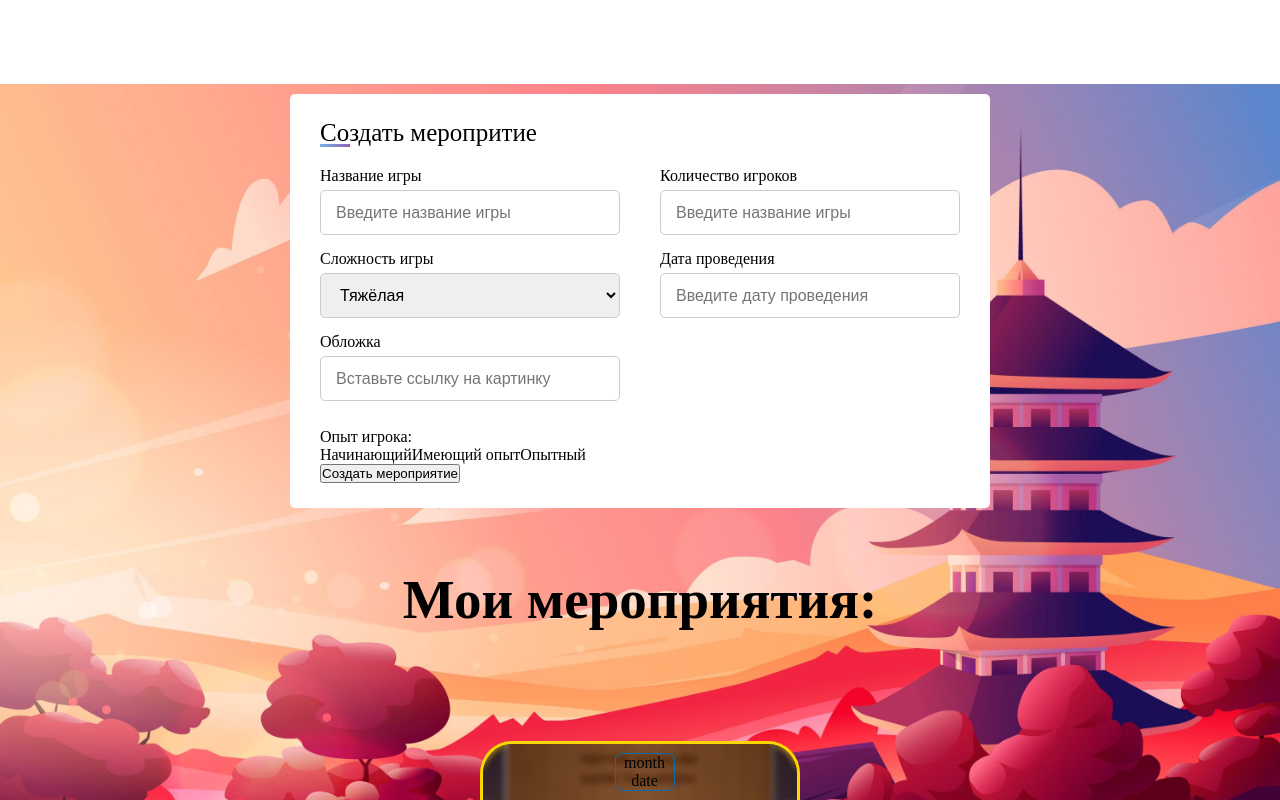
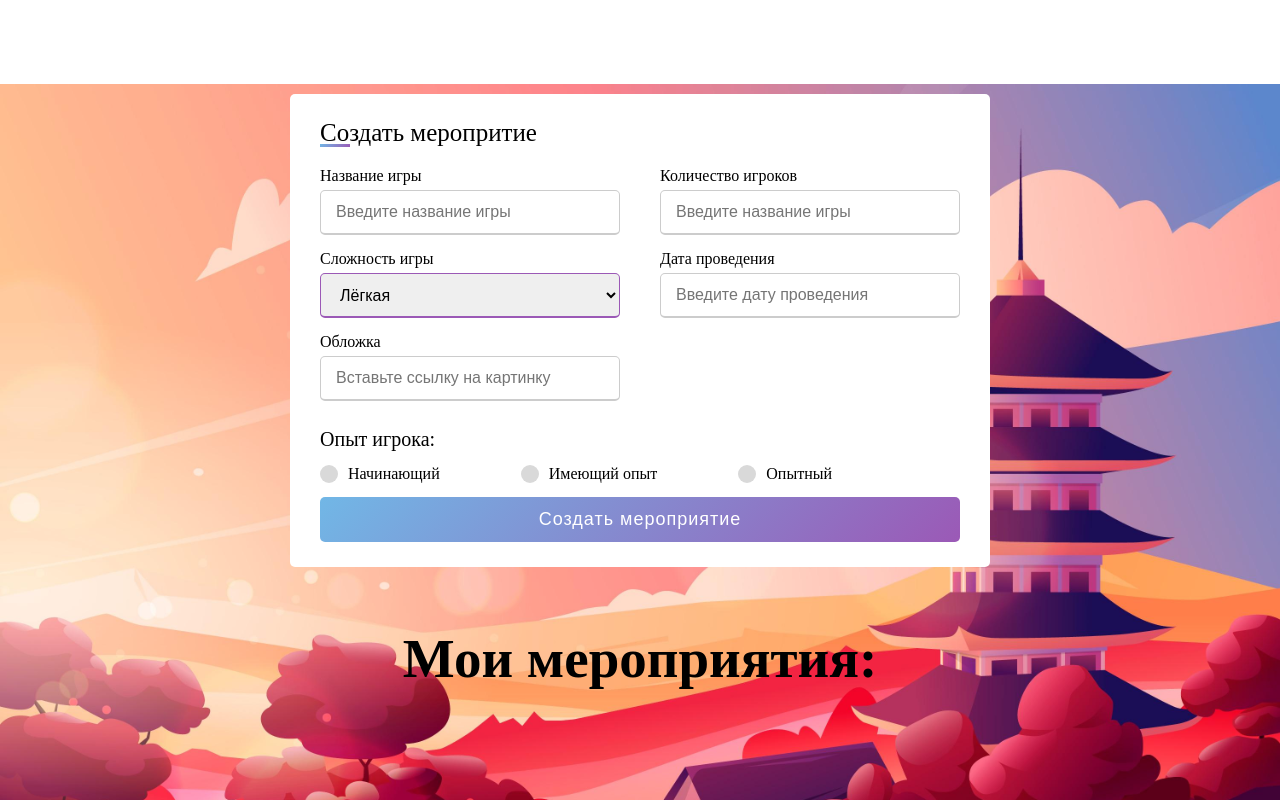
Before and after one commit to TheRisingDream/Tabi-Games, a Nuxt app in the folder table/: page /event in a window 1280 px wide. Shown: the top 800 px of the page. Built offline with nearby package versions, Linux system fonts and the light colour scheme.

Commit message:
end create form and adartive her

```diff
--- a/table/components/FormEvent.vue
+++ b/table/components/FormEvent.vue
@@ -1,5 +1,5 @@
 <template>
-<body>
+<section>
     <div class="container">
         <div class="title">Создать меропритие</div>
         <form action="#">
@@ -15,11 +15,11 @@
                 <div class="input_box">
                     <label class="details" for="game_difficult">Сложность игры</label>
                 <select name="difficult">
+                    <option value="Лёгкая">Лёгкая</option>
+                    <option value="Средне-лёгкая">Средне-лёгкая</option>
+                    <option value="Средняя">Средняя</option>
+                    <option value="Средне-тяжёлая">Средне-тяжёлая</option>
                     <option value="Тяжёлая">Тяжёлая</option>
-                    <option value="Средне-тяжёлая">Средне-тяжёлая</option>
-                    <option value="Средняя">Средняя</option>
-                    <option value="Средне-лёгкая">Средне-лёгкая</option>
-                    <option value="Лёгкая">Лёгкая</option>
                 </select>
                 </div>
                 <div class="input_box">
@@ -32,18 +32,21 @@
                 </div>
             </div>
             <div class="experience_detail">
+                <input type="radio" name="experience" id="dot_1">
+                <input type="radio" name="experience" id="dot_2">
+                <input type="radio" name="experience" id="dot_3">
                 <span class="experience_title">Опыт игрока:</span>
                 <div class="category">
-                    <label for="">
+                    <label for="dot_1">
                         <span class="dot one"></span>
                         <span class="experience">Начинающий</span>
                     </label>
-                    <label for="">
-                        <span class="dot one"></span>
+                    <label for="dot_2">
+                        <span class="dot two"></span>
                         <span class="experience">Имеющий опыт</span>
                     </label>
-                    <label for="">
-                        <span class="dot one"></span>
+                    <label for="dot_3">
+                        <span class="dot three"></span>
                         <span class="experience">Опытный</span>
                     </label>
                 </div>
@@ -53,10 +56,10 @@
             </div>
         </form>
     </div>
-</body>
+</section>
 </template>
-<style lang="css" scoped>
-body{
+<style scoped>
+section{
     display: flex;
     height: 50%;
     justify-content: center;
@@ -107,5 +110,85 @@ form .game_details .input_box{
     border: 1px solid #ccc;
     padding-left: 15px;
     font-size: 16px;
+    border-bottom-width: 2px;
+    transition: all 0.3s ease;
+}
+.game_details .input_box input:focus,
+.game_details .input_box input:valid{
+    border-color: #9b59b6;
+}
+.game_details .input_box select:focus,
+.game_details .input_box select:valid{
+    border-color: #9b59b6;
+}
+form .experience_detail .experience_title{
+    font-size: 20px;
+    font-weight: 500;
+}
+form .experience_detail .category{
+    display: flex;
+    width: 80%;
+    margin: 14px 0;
+    justify-content: space-between;
+}
+.experience_detail .category label{
+    display: flex;
+    align-items: center;
+}
+.experience_detail .category .dot{
+    height: 18px;
+    width: 18px;
+    background: #d9d9d9;
+    border-radius: 50%;
+    margin-right: 10px;
+    border: 5px solid transparent;
+    transition: all 0.5s ease;
+}
+#dot_1:checked ~ .category label .one,
+#dot_2:checked ~ .category label .two,
+#dot_3:checked ~ .category label .three{
+    border-color: #9d9d9d;
+    background-color: #9b59b6;
+}
+form input[type="radio"]{
+    display: none;
+}
+form .button{
+    height: 45px;
+    max-width: 45px 0;
+}
+form .button input{
+    height: 100%;
+    width: 100%;
+    outline: none;
+    color: #fff;
+    border: none;
+    font-size: 18px;
+    font-weight: 500;
+    border-radius: 5px;
+    letter-spacing: 1px;
+    background: linear-gradient(135deg, #71b7e6, #9b59b6);
+}
+form .button input:hover{
+    background: linear-gradient(-135deg, #71b7e6, #9b59b6);
+}
+@media (max-width: 584px){
+    .container{
+        max-width: 100%;
+    }
+    form .game_details .input_box{
+        margin-bottom: 15px;
+        width: 100%;
+    }
+    form .game_details .category{
+        width: 100%;
+    }
+    .container form .game_details{
+        max-height: 300px;
+        overflow-y: scroll;
+    }
+    .game_details::-webkit-scrollbar{
+        width: 0;
+    }
 }
 </style>
```
